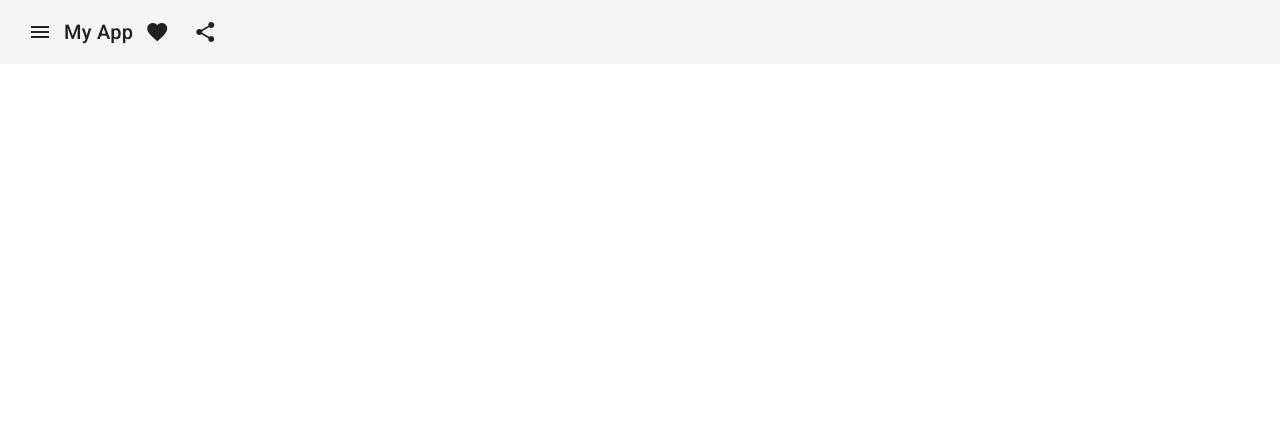
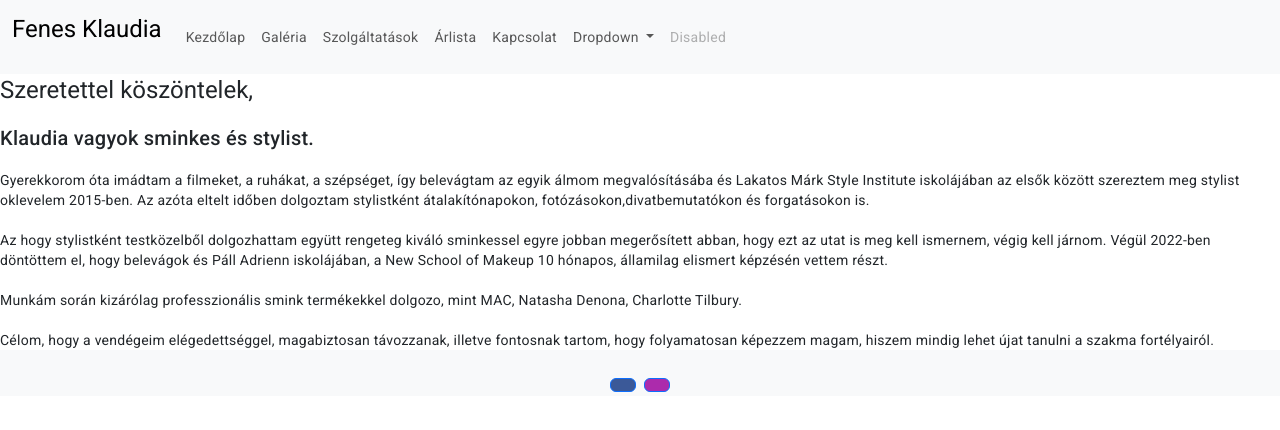
Before and after one commit to fenesklaudia/fenesklaudia.github.io, an Angular app: page / in a window 1280 px wide. Shown: the top 430 px of the page. Built offline with nearby package versions, Linux system fonts and the light colour scheme.

Commit message:
Bootstrap works!

```diff
--- a/angular.json
+++ b/angular.json
@@ -36,9 +36,12 @@
             ],
             "styles": [
               "@angular/material/prebuilt-themes/indigo-pink.css",
-              "src/styles.css"
+              "src/styles.css",
+              "node_modules/bootstrap/scss/bootstrap.scss"
             ],
-            "scripts": []
+            "scripts": [
+              "/node_modules/bootstrap/dist/js/bootstrap.bundle.min.js"
+            ]
           },
           "configurations": {
             "production": {
--- a/package.json
+++ b/package.json
@@ -20,6 +20,9 @@
     "@angular/platform-browser": "^17.2.0",
     "@angular/platform-browser-dynamic": "^17.2.0",
     "@angular/router": "^17.2.0",
+    "@ng-bootstrap/ng-bootstrap": "^16.0.0-rc.2",
+    "bootstrap": "^5.3.3",
+    "bootstrap-icons": "^1.11.3",
     "rxjs": "~7.8.0",
     "tslib": "^2.3.0",
     "zone.js": "~0.14.3"
--- a/src/app/app-routing.module.ts
+++ b/src/app/app-routing.module.ts
@@ -2,8 +2,10 @@ import { NgModule } from '@angular/core';
 import { RouterModule, Routes } from '@angular/router';
 import { FirstComponent } from './pages/first-component/first-component.component';
 import { SecondComponent } from './pages/second-component/second-component.component';
+import { MainPageComponent } from './pages/main-page/main-page.component';
 
 const routes: Routes = [
+  { path: '', component: MainPageComponent },
   { path: 'first-component', component: FirstComponent },
   { path: 'second-component', component: SecondComponent },
 ];
--- a/src/app/app.component.html
+++ b/src/app/app.component.html
@@ -1,14 +1,93 @@
-<mat-toolbar>
-  <button mat-icon-button class="example-icon" aria-label="Example icon-button with menu icon">
-    <mat-icon>menu</mat-icon>
-  </button>
-  <span>My App</span>
-  <span class="example-spacer"></span>
-  <button mat-icon-button class="example-icon favorite-icon" aria-label="Example icon-button with heart icon" routerLink="/first-component">
-    <mat-icon>favorite</mat-icon>
-  </button>
-  <button mat-icon-button class="example-icon" aria-label="Example icon-button with share icon" routerLink="/second-component">
-    <mat-icon>share</mat-icon>
-  </button>
-</mat-toolbar>
+<nav class="navbar navbar-expand-sm navbar-light bg-light">
+  <div class="container-fluid">
+    <a class="navbar-brand" routerLink="/">
+      <h1>Fenes Klaudia</h1>
+    </a>
+    <button
+      mat-button
+      class="navbar-toggler"
+      type="button"
+      data-bs-toggle="collapse"
+      data-bs-target="#navbarSupportedContent"
+      aria-controls="navbarSupportedContent"
+      aria-expanded="false"
+      aria-label="Toggle navigation"
+    >
+      <span class="navbar-toggler-icon"></span>
+    </button>
+    <div class="collapse navbar-collapse" id="navbarSupportedContent">
+      <ul class="navbar-nav me-auto mb-2 mb-lg-0">
+        <li class="nav-item">
+          <a class="nav-link" aria-current="page" routerLink="/">Kezdőlap</a>
+        </li>
+        <li class="nav-item">
+          <a class="nav-link" aria-current="page" routerLink="/first-component"
+            >Galéria</a
+          >
+        </li>
+        <li class="nav-item">
+          <a class="nav-link" aria-current="page" routerLink="/"
+            >Szolgáltatások</a
+          >
+        </li>
+        <li class="nav-item">
+          <a class="nav-link" aria-current="page" routerLink="/second-component"
+            >Árlista</a
+          >
+        </li>
+        <li class="nav-item">
+          <a class="nav-link" aria-current="page" routerLink="/">Kapcsolat</a>
+        </li>
+        <li class="nav-item dropdown">
+          <a
+            class="nav-link dropdown-toggle"
+            id="navbarDropdown"
+            role="button"
+            data-bs-toggle="dropdown"
+            aria-expanded="false"
+          >
+            Dropdown
+          </a>
+          <ul class="dropdown-menu" aria-labelledby="navbarDropdown">
+            <li><a class="dropdown-item" href="#">Action</a></li>
+            <li><a class="dropdown-item" href="#">Another action</a></li>
+            <li><hr class="dropdown-divider" /></li>
+            <li><a class="dropdown-item" href="#">Something else here</a></li>
+          </ul>
+        </li>
+        <li class="nav-item">
+          <a
+            class="nav-link disabled"
+            href="#"
+            tabindex="-1"
+            aria-disabled="true"
+            >Disabled</a
+          >
+        </li>
+      </ul>
+    </div>
+  </div>
+</nav>
 <router-outlet></router-outlet>
+<footer class="bg-light text-center text-white">
+  <div class="container p-4 pb-0">
+    <section class="mb-4">
+      <a
+        mdbRipple
+        class="btn btn-primary btn-floating m-1"
+        style="background-color: #3b5998;"
+        href="#!"
+        role="button"
+        ><i class="fab fa-facebook-f"></i
+      ></a>
+      <a
+        mdbRipple
+        class="btn btn-primary btn-floating m-1"
+        style="background-color: #ac2bac;"
+        href="#!"
+        role="button"
+        ><i class="fab fa-instagram"></i
+      ></a>
+    </section>
+  </div>
+</footer>
--- a/src/app/app.component.ts
+++ b/src/app/app.component.ts
@@ -1,4 +1,5 @@
 import { Component } from '@angular/core';
+import { NgbModal } from '@ng-bootstrap/ng-bootstrap';
 
 @Component({
   selector: 'app-root',
@@ -7,4 +8,11 @@ import { Component } from '@angular/core';
 })
 export class AppComponent {
   title = 'fenesklaudia';
+
+  constructor(private modalService: NgbModal) {
+  }
+
+  public open(modal: any): void {
+    this.modalService.open(modal);
+  }
 }
--- /dev/null
+++ b/src/app/pages/main-page/main-page.component.html
@@ -0,0 +1,25 @@
+<div>
+  <h1>Szeretettel köszöntelek,</h1>
+  <h2>Klaudia vagyok sminkes és stylist.</h2>
+  Gyerekkorom óta imádtam a filmeket, a ruhákat, a szépséget, így belevágtam az
+  egyik álmom megvalósításába és Lakatos Márk Style Institute iskolájában az
+  elsők között szereztem meg stylist oklevelem 2015-ben. Az azóta eltelt időben
+  dolgoztam stylistként átalakítónapokon, fotózásokon,divatbemutatókon és
+  forgatásokon is.
+  <br />
+  <br />
+  Az hogy stylistként testközelből dolgozhattam együtt rengeteg kiváló
+  sminkessel egyre jobban megerősített abban, hogy ezt az utat is meg kell
+  ismernem, végig kell járnom. Végül 2022-ben döntöttem el, hogy belevágok és
+  Páll Adrienn iskolájában, a New School of Makeup 10 hónapos, államilag
+  elismert képzésén vettem részt.
+  <br />
+  <br />
+  Munkám során kizárólag professzionális smink termékekkel dolgozo, mint MAC,
+  Natasha Denona, Charlotte Tilbury.
+  <br />
+  <br />
+  Célom, hogy a vendégeim elégedettséggel, magabiztosan távozzanak, illetve
+  fontosnak tartom, hogy folyamatosan képezzem magam, hiszem mindig lehet újat
+  tanulni a szakma fortélyairól.
+</div>
```
Also changed, not shown: src/app/app.module.ts (+6 -2 lines), src/app/pages/main-page/main-page.component.ts (added, +10 -0 lines), src/app/pages/main-page/main-page.component.css (added), 9 other files (tests, documents, lock files or other folders).
